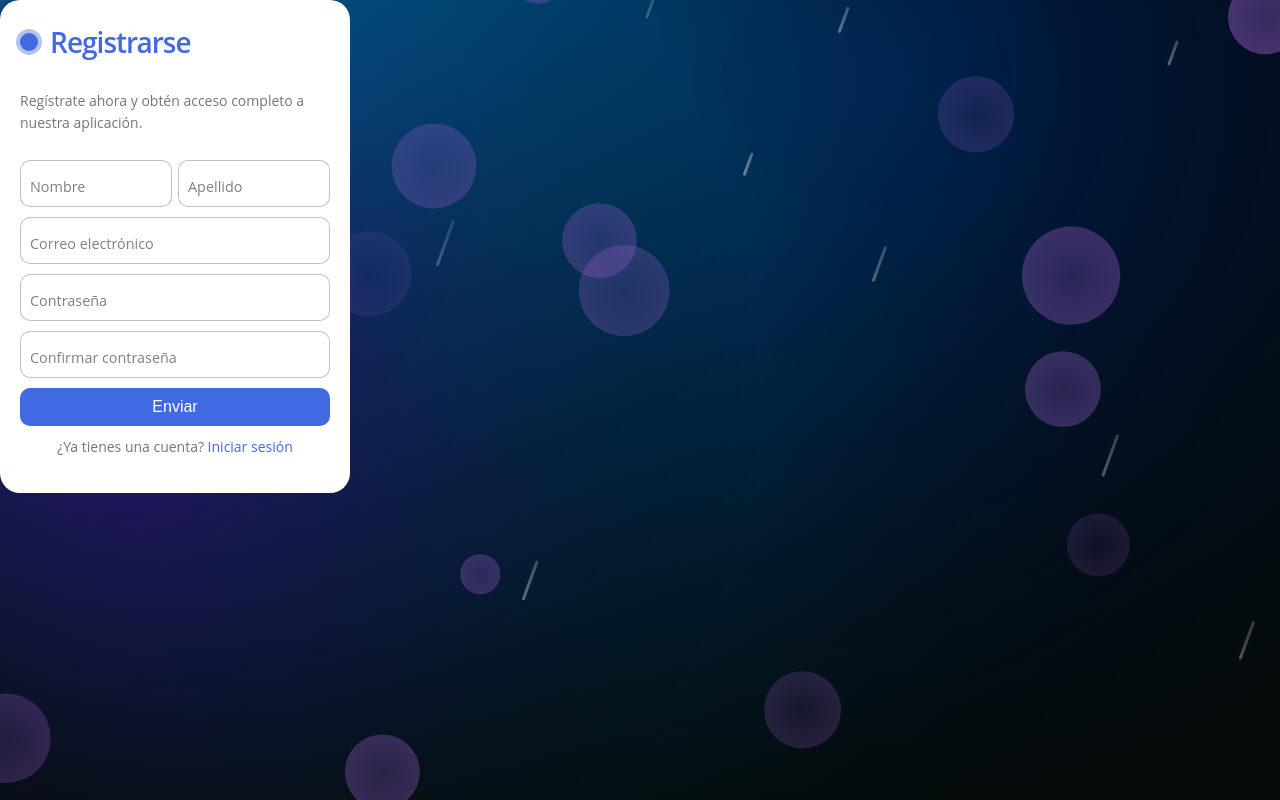
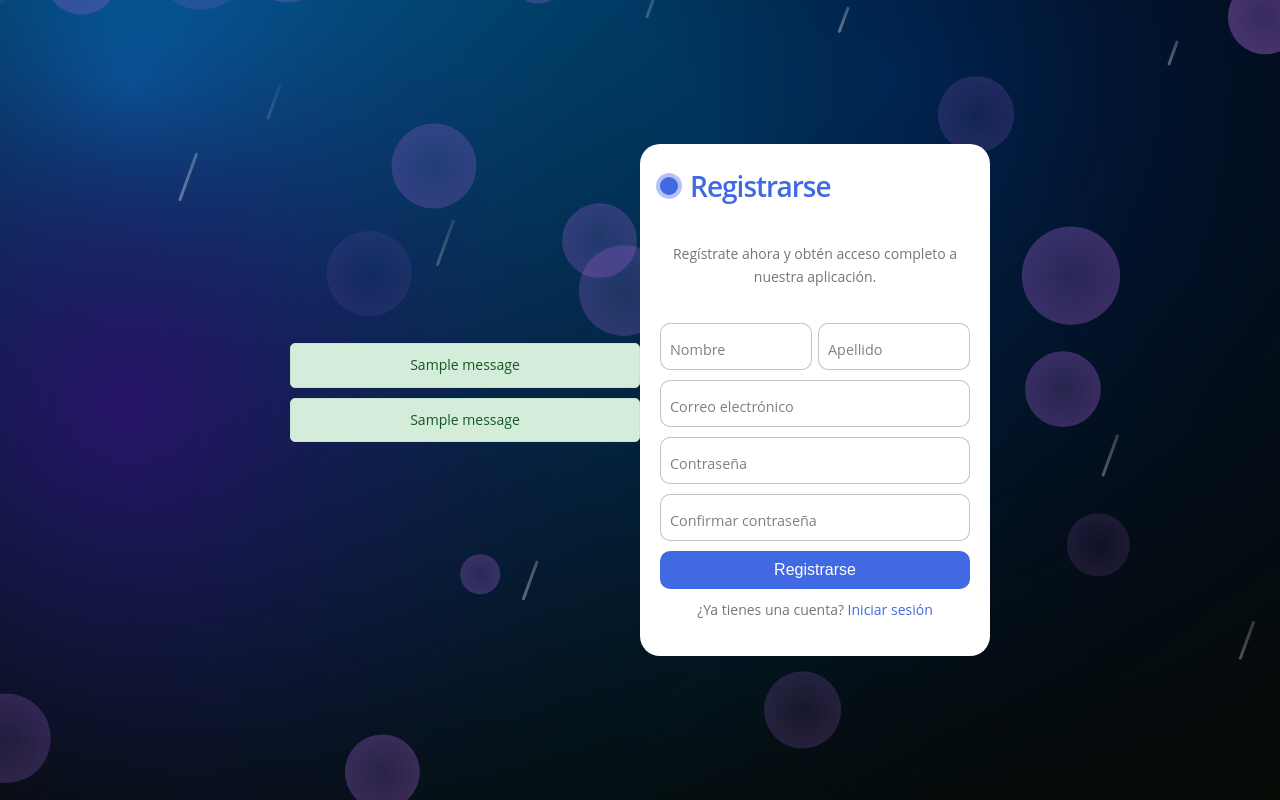
Before and after one commit to fborjaz/technical_test, a Django app: page /register/ in a window 1280 px wide. Run offline with Django 5.2, Linux system fonts and the light colour scheme; tables that the repository leaves empty hold one stand-in row (values such as "Sample post"); one stand-in notice (Sample message) is shown.

Commit message:
Añade validaciones en el registro y inicio de sesión, mejora la gestión de mensajes y actualiza las plantillas para incluir títulos dinámicos.

```diff
--- a/core/templates/_base.html
+++ b/core/templates/_base.html
@@ -9,7 +9,7 @@
     <meta name="viewport" content="width=device-width, initial-scale=1.0">
     <link rel="stylesheet" href="{% static 'css/style_global.css' %}">
     <link rel="stylesheet" href="{% static 'css/login_register.css' %}">
-    <title>Django</title>
+    <title>{% block title %}Test{% endblock %}</title>
 </head>
 
 <body>
--- a/core/templates/register.html
+++ b/core/templates/register.html
@@ -1,38 +1,83 @@
 {% extends "_base.html" %}
+{% block title %}{{ title }}{% endblock %}
 {% block content %}
 
-<form class="form">
+{% if messages %}
+  <div class="messages">
+    {% for message in messages %}
+      {% if message.tags == 'error' %}
+        <div class="message error">
+          {{ message }}
+        </div>
+      {% endif %}
+
+      {% if message.tags == 'success' %}
+        <div class="message success">
+          {{ message }}
+        </div>
+      {% endif %}
+
+      {% if message.tags == 'info' %}
+        <div class="message info">
+          {{ message }}
+        </div>
+      {% endif %}
+
+      {% if message.tags == 'warning' %}
+        <div class="message warning">
+          {{ message }}
+        </div>
+      {% endif %}
+
+      {% if message.tags == 'debug' %}
+        <div class="message debug">
+          {{ message }}
+        </div>
+      {% endif %}
+      <div class="message {{ message.tags }}">
+        {{ message }}
+      </div>
+    {% endfor %}
+  </div>
+{% endif %}
+
+<form method="POST" class="form">
+  {% csrf_token %}
+
   <p class="title">Registrarse</p>
   <p class="message">
     Regístrate ahora y obtén acceso completo a nuestra aplicación.
   </p>
+
   <div class="flex">
     <label>
-      <input class="input" type="text" placeholder="" required="" />
+      <input class="input" type="text" name="name" required />
       <span>Nombre</span>
     </label>
 
     <label>
-      <input class="input" type="text" placeholder="" required="" />
+      <input class="input" type="text" name="last_name" required />
       <span>Apellido</span>
     </label>
   </div>
 
   <label>
-    <input class="input" type="email" placeholder="" required="" />
+    <input class="input" type="email" name="email" required />
     <span>Correo electrónico</span>
   </label>
 
   <label>
-    <input class="input" type="password" placeholder="" required="" />
+    <input class="input" type="password" name="password" required />
     <span>Contraseña</span>
   </label>
+
   <label>
-    <input class="input" type="password" placeholder="" required="" />
+    <input class="input" type="password" name="password_confirm" required />
     <span>Confirmar contraseña</span>
   </label>
-  <button class="submit">Enviar</button>
-  <p class="signin">¿Ya tienes una cuenta? <a href="#">Iniciar sesión</a></p>
+
+  <button class="submit">Registrarse</button>
+  <p class="signin">¿Ya tienes una cuenta? <a href="{% url 'login' %}">Iniciar sesión</a></p>
 </form>
 
 {% endblock content %}
--- a/core/views.py
+++ b/core/views.py
@@ -3,18 +3,95 @@ from django.contrib.auth.models import User
 from django.contrib.auth import authenticate, login, logout
 from django.contrib.auth.decorators import login_required
 from django.contrib import messages
+from django.contrib.messages.storage.fallback import FallbackStorage
 from django.conf import settings
 from django.core.mail import EmailMessage
 from django.utils import timezone
 from django.urls import reverse
 from .models import *
+from django.core.exceptions import ValidationError
 
 # Create your views here.
 def Home(request):
     return render(request, 'index.html')
 
 def RegisterView(request):
-    return render(request, 'register.html')
+    if request.method == 'POST':
+        name = request.POST.get('name', '').strip()
+        last_name = request.POST.get('last_name', '').strip()
+        email = request.POST.get('email', '').strip()
+        password = request.POST.get('password', '')
+        password_confirm = request.POST.get('conf_password', '')
+
+        # Validación de campos vacíos
+        if not all([name, last_name, email, password, password_confirm]):
+            messages.error(request, 'Todos los campos son obligatorios.')
+            return redirect('register')
+
+        # Validación de formato de correo
+        if '@' not in email or '.' not in email:
+            messages.error(request, 'Por favor, ingrese un correo electrónico válido.')
+            return redirect('register')
+
+        # Validación de contraseña mínima
+        if len(password) < 8:
+            messages.error(request, 'La contraseña debe tener al menos 8 caracteres.')
+            return redirect('register')
+
+        # Validación de coincidencia de contraseñas
+        if password != password_confirm:
+            messages.error(request, 'Las contraseñas no coinciden.')
+            return redirect('register')
+
+        # Verificar si el usuario ya existe
+        if User.objects.filter(email=email).exists():
+            messages.error(request, 'El correo electrónico ya está registrado.')
+            return redirect('register')
+
+        # Crear usuario de forma segura
+        try:
+            user = User.objects.create_user(username=email, email=email, password=password)
+            user.first_name = name
+            user.last_name = last_name
+            user.save()
+        except ValidationError as e:
+            messages.error(request, f'Error al registrar usuario: {e}')
+            return redirect('register')
+
+        messages.success(request, 'Usuario registrado exitosamente. Inicia sesión.')
+        return redirect('login')
+
+    return render(request, 'register.html', {'title': 'Registro'})
+
 
 def LoginView(request):
-    return render(request, 'login.html')
+    if request.method == 'POST':
+        email = request.POST.get('email', '').strip()
+        password = request.POST.get('password', '')
+
+        if not email or not password:
+            messages.error(request, 'Correo y contraseña son obligatorios.', extra_tags='error')
+            return redirect('login')
+
+        user = authenticate(request, username=email, password=password)
+
+        if user is not None:
+            login(request, user)
+            messages.success(request, 'Inicio de sesión exitoso.', extra_tags='success')
+            return redirect('home')
+        else:
+            # Guardamos el mensaje en la sesión con la clase adecuada
+            request.session['error_message'] = 'Correo o contraseña incorrectos.'
+
+            return redirect('login')
+
+    # Recuperar mensaje de error almacenado en la sesión
+    error_message = request.session.pop('error_message', None)
+
+    return render(request, 'login.html', {'title': 'Iniciar Sesión', 'error_message': error_message})
+
+
+def LogoutView(request):
+    logout(request)
+    messages.success(request, 'Has cerrado sesión correctamente.')
+    return redirect('login')
--- a/static/css/style_global.css
+++ b/static/css/style_global.css
@@ -16,6 +16,11 @@ body {
 	line-height: 1.6;
 	min-height: 100vh; /* Asegura que cubra toda la pantalla */
 	overflow-x: hidden; /* Evita desplazamiento horizontal */
+
+	/* Centrar el formulario */
+	display: flex;
+	align-items: center;
+	justify-content: center;
 }
 
 /* BACKGROUND - Fondo con efecto siempre presente */
@@ -56,15 +61,73 @@ a:hover {
 	color: #ffffff;
 }
 
-/* Ajustes responsivos */
+/* ---------------------- */
+/* Estilos para mensajes */
+/* ---------------------- */
+
+.messages {
+	width: 100%;
+	max-width: 350px;
+	display: flex;
+	flex-direction: column;
+	gap: 10px;
+	margin-bottom: 15px;
+}
+
+.message {
+	padding: 10px;
+	border-radius: 5px;
+	font-size: 14px;
+	font-weight: 500;
+	text-align: center;
+}
+
+/* Mensaje de éxito */
+.message.success {
+	background-color: #d4edda;
+	color: #155724;
+	border: 1px solid #c3e6cb;
+}
+
+/* Mensaje de error */
+.message.error {
+	background-color: #f8d7da;
+	color: #721c24;
+	border: 1px solid #f5c6cb;
+}
+
+/* Mensaje de advertencia */
+.message.warning {
+	background-color: #fff3cd;
+	color: #856404;
+	border: 1px solid #ffeeba;
+}
+
+/* Mensaje de información */
+.message.info {
+	background-color: #d1ecf1;
+	color: #0c5460;
+	border: 1px solid #bee5eb;
+}
+
+/* Mensaje de depuración (debug) */
+.message.debug {
+	background-color: #d6d8db;
+	color: #383d41;
+	border: 1px solid #c6c8ca;
+}
+
+/* ---------------------------- */
+/* Ajustes responsivos         */
+/* ---------------------------- */
 @media (max-width: 768px) {
 	body {
-		 font-size: 14px;
+		font-size: 14px;
 	}
 }
 
 @media (max-width: 480px) {
 	body {
-		 font-size: 12px;
+		font-size: 12px;
 	}
 }
```
Also changed, not shown: core/templates/login.html (+27 -7 lines).
